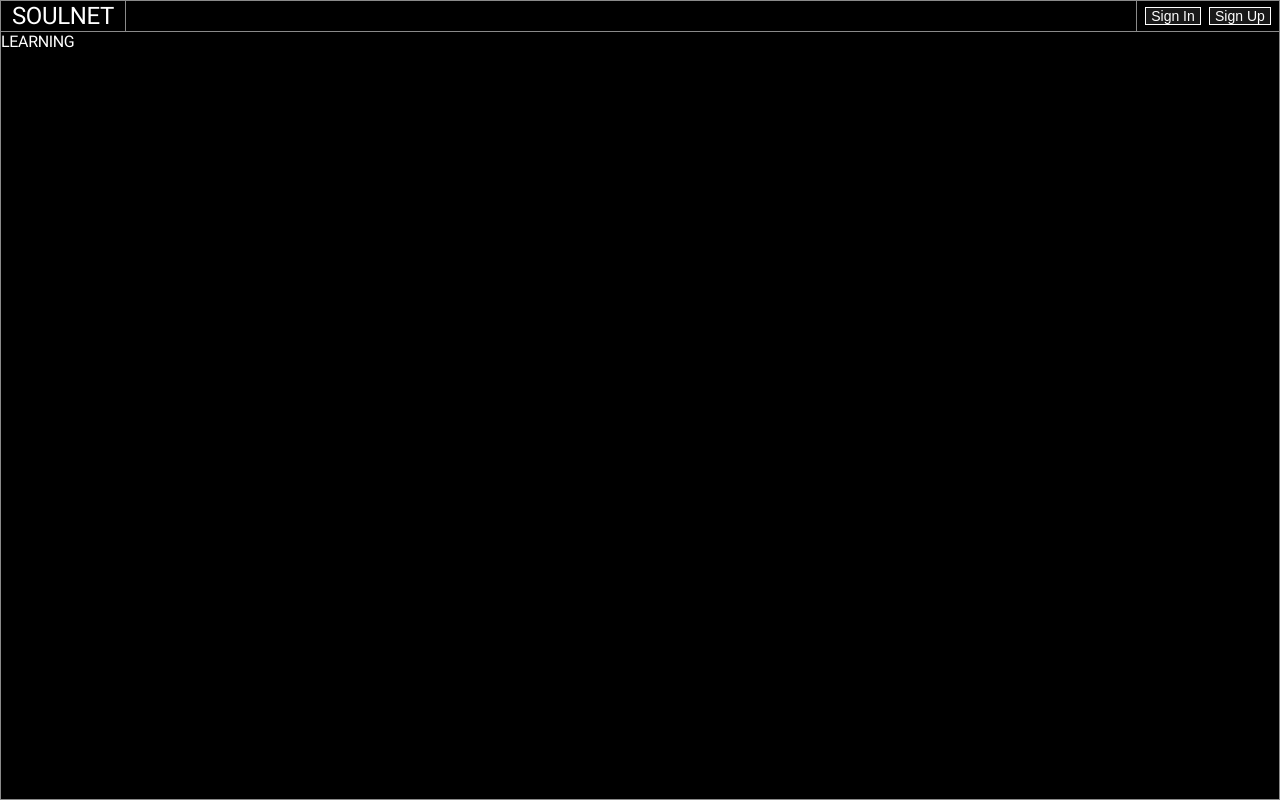
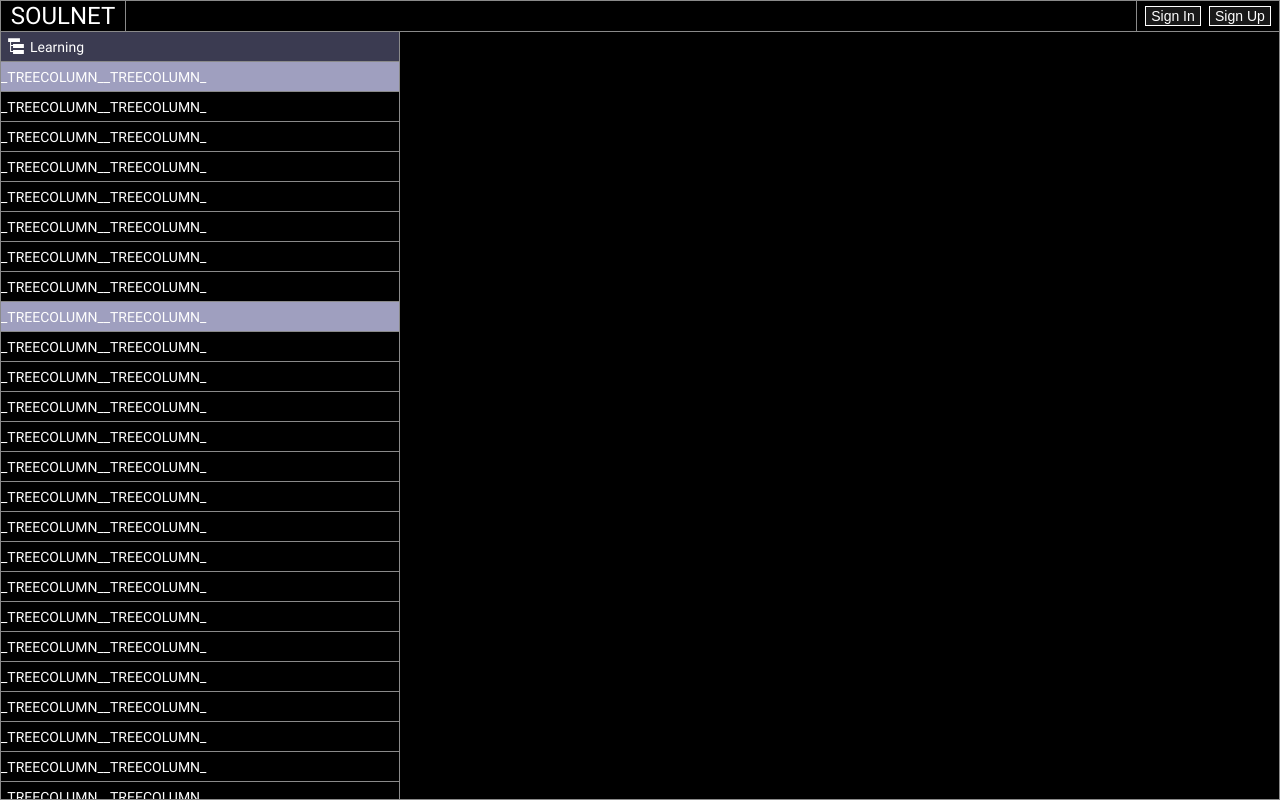
Before and after one commit to bigsoul/soulnet, a React (Create React App) app in the folder frontend/: page /learning in a window 1280 px wide. Built offline with nearby package versions, Linux system fonts and the light colour scheme; no server answers.

Commit message:
Add svg path

```diff
--- a/frontend/public/index.html
+++ b/frontend/public/index.html
@@ -7,6 +7,7 @@
 		<meta name="theme-color" content="#000000" />
 		<meta name="description" content="Neuronet" />
 		<base href="%PUBLIC_URL%/" />
+		<link rel="preconnect" href="https://fonts.gstatic.com" />
 		<title>Soulnet</title>
 	</head>
 	<body>
--- a/frontend/src/components/Button.tsx
+++ b/frontend/src/components/Button.tsx
@@ -1,11 +1,12 @@
 import React, { Component, ReactNode } from "react";
 import styled from "styled-components";
 import { history } from "./../classes/reducers/routerReducer";
+import SvgIcon from "./SvgIcon";
 
 const ButtonStyled = styled.button<{ selected: boolean }>`
 	padding-left: 5px;
 	padding-right: 5px;
-	height: 18px;
+	height: 20px;
 	background-color: ${(p) => (p.selected ? "#e5e5e5" : "#191919")};
 	border: 1px solid #ffffff;
 	display: inline-flex;
@@ -46,6 +47,11 @@ const ButtonStyled = styled.button<{ selected: boolean }>`
 	}
 `;
 
+const SvgIconStyled = styled(SvgIcon)`
+	margin-top: -1px;
+	margin-right: 5px;
+`;
+
 interface IButtonProps {
 	className?: string;
 	name?: ReactNode | string;
@@ -53,8 +59,10 @@ interface IButtonProps {
 	type?: "button" | "submit" | "reset" | undefined;
 	selected?: boolean;
 	disabled?: boolean;
+	svgPath?: string;
 	onClick?: () => void;
 }
+
 class Button extends Component<IButtonProps> {
 	to = () => {
 		if (this.props.onClick) this.props.onClick();
@@ -70,6 +78,9 @@ class Button extends Component<IButtonProps> {
 				selected={this.props.selected || false}
 				disabled={this.props.disabled}
 			>
+				{this.props.svgPath && (
+					<SvgIconStyled path={this.props.svgPath} />
+				)}
 				{this.props.name ? this.props.name : this.props.children}
 			</ButtonStyled>
 		);
--- a/frontend/src/components/Content/ContentDataset.tsx
+++ b/frontend/src/components/Content/ContentDataset.tsx
@@ -1,9 +1,57 @@
 import Content from "../Content";
 import Tree from "../Tree/Tree";
+import TreeHeader from "../Tree/TreeHeader";
+import TreeItem from "../Tree/TreeItem";
+
+import treeList from "./../../assets/svg/tree-list.svg";
 
 const ContentDataset = () => (
 	<Content>
-		<Tree />
+		<Tree>
+			<TreeHeader svgPath={treeList}>Dataset</TreeHeader>
+			<TreeItem />
+			<TreeItem />
+			<TreeItem />
+			<TreeItem />
+			<TreeItem />
+			<TreeItem />
+			<TreeItem />
+			<TreeItem />
+			<TreeItem />
+			<TreeItem />
+			<TreeItem />
+			<TreeItem />
+			<TreeItem />
+			<TreeItem />
+			<TreeItem />
+			<TreeItem />
+			<TreeItem />
+			<TreeItem />
+			<TreeItem />
+			<TreeItem />
+			<TreeItem />
+			<TreeItem />
+			<TreeItem />
+			<TreeItem />
+			<TreeItem />
+			<TreeItem />
+			<TreeItem />
+			<TreeItem />
+			<TreeItem />
+			<TreeItem />
+			<TreeItem />
+			<TreeItem />
+			<TreeItem />
+			<TreeItem />
+			<TreeItem />
+			<TreeItem />
+			<TreeItem />
+			<TreeItem />
+			<TreeItem />
+			<TreeItem />
+			<TreeItem />
+			<TreeItem />
+		</Tree>
 	</Content>
 );
 
--- a/frontend/src/components/Content/ContentLearning.tsx
+++ b/frontend/src/components/Content/ContentLearning.tsx
@@ -1,5 +1,75 @@
 import Content from "../Content";
+import Tree from "../Tree/Tree";
+import TreeBranch from "../Tree/TreeBranch";
+import TreeHeader from "../Tree/TreeHeader";
+import TreeItem from "../Tree/TreeItem";
+import TreeColumn from "../Tree/TreeColumn";
 
-const ContentLearning = () => <Content>LEARNING</Content>;
+import treeTree from "./../../assets/svg/tree-tree.svg";
+
+const ContentLearning = () => (
+	<Content>
+		<Tree>
+			<TreeHeader svgPath={treeTree}>Learning</TreeHeader>
+			<TreeBranch>
+				<TreeColumn />
+				<TreeColumn />
+			</TreeBranch>
+			<TreeItem />
+			<TreeItem />
+			<TreeItem />
+			<TreeItem />
+			<TreeItem />
+			<TreeItem />
+			<TreeItem />
+			<TreeBranch>
+				<TreeColumn />
+				<TreeColumn />
+			</TreeBranch>
+			<TreeItem />
+			<TreeItem />
+			<TreeItem />
+			<TreeItem />
+			<TreeItem />
+			<TreeItem />
+			<TreeItem />
+			<TreeItem />
+			<TreeItem />
+			<TreeItem />
+			<TreeItem />
+			<TreeItem />
+			<TreeItem />
+			<TreeItem />
+			<TreeItem />
+			<TreeItem />
+			<TreeItem />
+			<TreeItem />
+			<TreeItem />
+			<TreeItem />
+			<TreeItem />
+			<TreeItem />
+			<TreeItem />
+			<TreeItem />
+			<TreeItem />
+			<TreeItem />
+			<TreeItem />
+			<TreeItem />
+			<TreeItem />
+			<TreeItem />
+			<TreeItem />
+			<TreeItem />
+			<TreeItem />
+			<TreeItem />
+			<TreeItem />
+			<TreeItem />
+			<TreeItem />
+			<TreeItem />
+			<TreeItem />
+			<TreeItem />
+			<TreeItem />
+			<TreeItem />
+		</Tree>
+	</Content>
+);
 
 export default ContentLearning;
--- a/frontend/src/components/Header.tsx
+++ b/frontend/src/components/Header.tsx
@@ -5,6 +5,9 @@ import IStore from "../interfaces/IStore";
 import Button from "./Button";
 import Logo from "./Logo";
 import Profile from "./Profile";
+
+import treeList from "./../assets/svg/tree-list.svg";
+import treeTree from "./../assets/svg/tree-tree.svg";
 
 const HeaderDiv = styled.div`
 	width: calc(100% - 2px);
@@ -63,12 +66,14 @@ function Header(props: IHeaderProps) {
 					<>
 						<ButtonStyled
 							path={dataset}
+							svgPath={treeList}
 							selected={pathname === dataset}
 						>
 							Dataset
 						</ButtonStyled>
 						<ButtonStyled
 							path={learning}
+							svgPath={treeTree}
 							selected={pathname === learning}
 						>
 							Learning
--- /dev/null
+++ b/frontend/src/components/SvgIcon.tsx
@@ -0,0 +1,19 @@
+import React from "react";
+import styled from "styled-components";
+
+interface ISvgIconProps {
+	className?: string;
+	path: string;
+}
+
+const Svg = styled.div<ISvgIconProps>`
+	width: 18px;
+	height: 18px;
+	content: url(${(p) => p.path});
+`;
+
+const SvgIcon = (props: ISvgIconProps) => {
+	return <Svg className={props.className} path={props.path} />;
+};
+
+export default SvgIcon;
--- a/frontend/src/components/Tree/Tree.tsx
+++ b/frontend/src/components/Tree/Tree.tsx
@@ -1,7 +1,4 @@
 import styled from "styled-components";
-import TreeBranch from "./TreeBranch";
-import TreeHeader from "./TreeHeader";
-import TreeItem from "./TreeItem";
 
 const TreeDiv = styled.div`
 	width: 398px;
@@ -15,61 +12,10 @@ const TreeDiv = styled.div`
 	scrollbar-width: none;
 `;
 
-const Tree = () => (
-	<TreeDiv>
-		<TreeHeader />
-		<TreeBranch />
-		<TreeItem />
-		<TreeItem />
-		<TreeItem />
-		<TreeItem />
-		<TreeItem />
-		<TreeItem />
-		<TreeItem />
-		<TreeBranch />
-		<TreeItem />
-		<TreeItem />
-		<TreeItem />
-		<TreeItem />
-		<TreeItem />
-		<TreeItem />
-		<TreeItem />
-		<TreeItem />
-		<TreeItem />
-		<TreeItem />
-		<TreeItem />
-		<TreeItem />
-		<TreeItem />
-		<TreeItem />
-		<TreeItem />
-		<TreeItem />
-		<TreeItem />
-		<TreeItem />
-		<TreeItem />
-		<TreeItem />
-		<TreeItem />
-		<TreeItem />
-		<TreeItem />
-		<TreeItem />
-		<TreeItem />
-		<TreeItem />
-		<TreeItem />
-		<TreeItem />
-		<TreeItem />
-		<TreeItem />
-		<TreeItem />
-		<TreeItem />
-		<TreeItem />
-		<TreeItem />
-		<TreeItem />
-		<TreeItem />
-		<TreeItem />
-		<TreeItem />
-		<TreeItem />
-		<TreeItem />
-		<TreeItem />
-		<TreeItem />
-	</TreeDiv>
-);
+interface ITreeProps {
+	children: React.ReactNode;
+}
+
+const Tree = (props: ITreeProps) => <TreeDiv>{props.children}</TreeDiv>;
 
 export default Tree;
--- a/frontend/src/components/Tree/TreeBranch.tsx
+++ b/frontend/src/components/Tree/TreeBranch.tsx
@@ -1,5 +1,4 @@
 import styled from "styled-components";
-import TreeColumn from "./TreeColumn";
 
 const TreeBranchDiv = styled.div`
 	height: 29px;
@@ -9,11 +8,12 @@ const TreeBranchDiv = styled.div`
 	align-items: center;
 `;
 
-const TreeBranch = () => (
-	<TreeBranchDiv>
-		<TreeColumn />
-		<TreeColumn />
-	</TreeBranchDiv>
+interface ITreeBranch {
+	children?: React.ReactNode;
+}
+
+const TreeBranch = (props: ITreeBranch) => (
+	<TreeBranchDiv>{props.children}</TreeBranchDiv>
 );
 
 export default TreeBranch;
--- a/frontend/src/components/Tree/TreeColumn.tsx
+++ b/frontend/src/components/Tree/TreeColumn.tsx
@@ -5,6 +5,12 @@ const TreeColumnDiv = styled.div`
 	align-items: center;
 `;
 
-const TreeColumn = () => <TreeColumnDiv>_TREECOLUMN_</TreeColumnDiv>;
+interface ITreeColumn {
+	children?: React.ReactNode;
+}
+
+const TreeColumn = (props: ITreeColumn) => (
+	<TreeColumnDiv>_TREECOLUMN_</TreeColumnDiv>
+);
 
 export default TreeColumn;
--- a/frontend/src/components/Tree/TreeHeader.tsx
+++ b/frontend/src/components/Tree/TreeHeader.tsx
@@ -1,5 +1,5 @@
 import styled from "styled-components";
-import { ReactComponent as Svg } from "./../../assets/svg/tree-list.svg";
+import SvgIcon from "../SvgIcon";
 
 const TreeHeaderDiv = styled.div`
 	height: 29px;
@@ -9,19 +9,24 @@ const TreeHeaderDiv = styled.div`
 	align-items: center;
 `;
 
-const SvgStyled = styled(Svg)`
-	width: 18px;
-	height: 18px;
+const SvgIconStyled = styled(SvgIcon)`
 	margin-top: -1px;
 	margin-left: 6px;
 	margin-right: 5px;
 `;
 
-const TreeHeader = () => (
-	<TreeHeaderDiv>
-		<SvgStyled />
-		Dataset
-	</TreeHeaderDiv>
-);
+interface ITreeHeaderProps {
+	children?: React.ReactNode;
+	svgPath: string;
+}
+
+const TreeHeader = (props: ITreeHeaderProps) => {
+	return (
+		<TreeHeaderDiv>
+			<SvgIconStyled path={props.svgPath} />
+			{props.children}
+		</TreeHeaderDiv>
+	);
+};
 
 export default TreeHeader;
--- a/frontend/src/index.css
+++ b/frontend/src/index.css
@@ -10,7 +10,7 @@ body {
 	font-family: "Roboto", sans-serif;
 	-webkit-font-smoothing: antialiased;
 	-moz-osx-font-smoothing: grayscale;
-	letter-spacing: -0.333333px;
+	line-height: normal;
 }
 
 html,
```
Also changed, not shown: frontend/src/assets/svg/tree-tree.svg (added).
